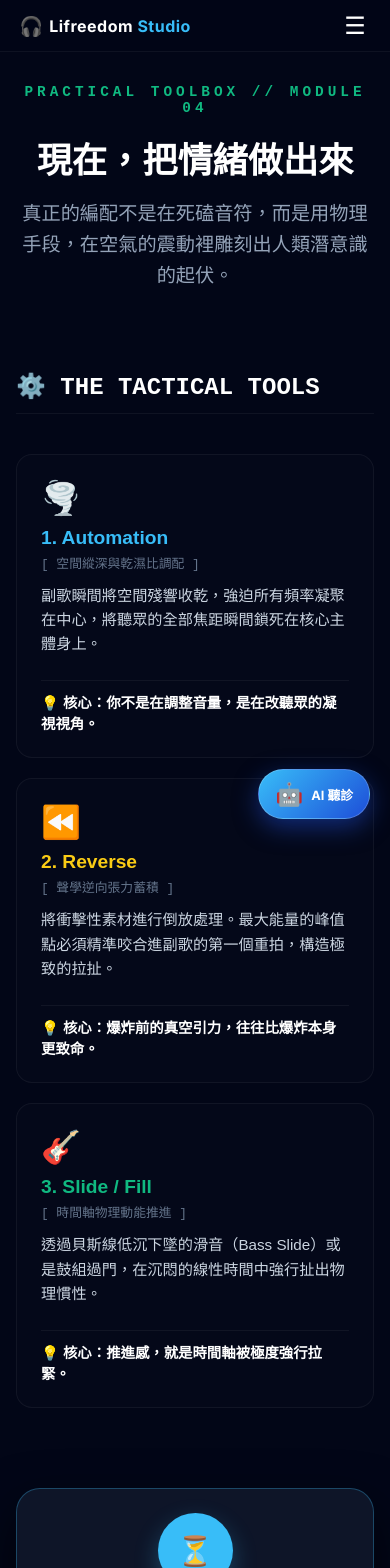
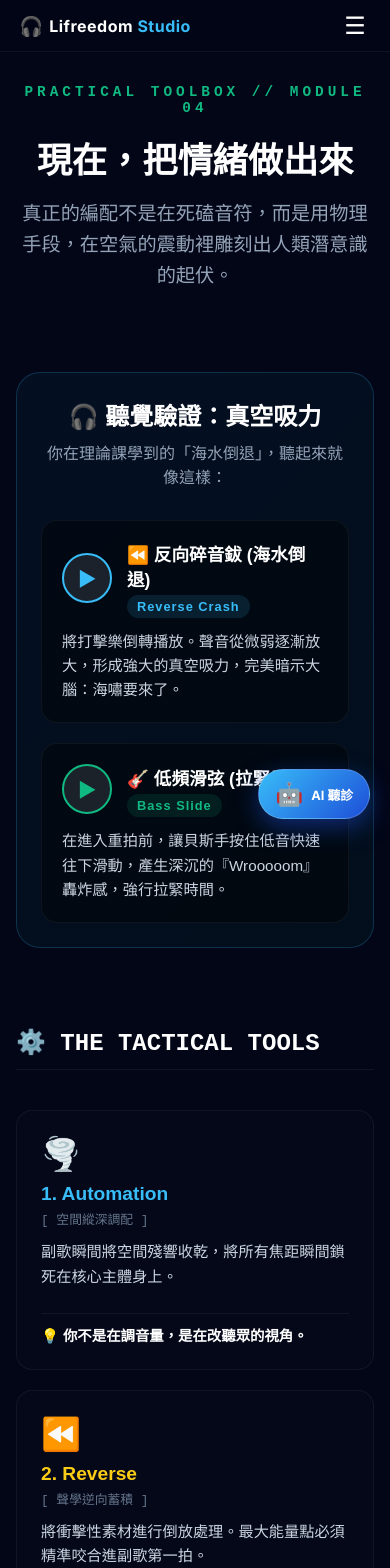
Before and after one commit to lifreedomstudio/lifreedom-studio, a Next.js app: page /courses/arrangement/dynamics-lab in a window 390 px wide. Shown: the top 1568 px of the page. Built offline with nearby package versions, Linux system fonts and the light colour scheme.

Commit message:
Fix all mobile layouts and font sizes

```diff
--- a/src/app/courses/arrangement/dynamics-lab/page.tsx
+++ b/src/app/courses/arrangement/dynamics-lab/page.tsx
@@ -1,26 +1,76 @@
 "use client";
 import React, { useState, useEffect, useRef } from 'react';
 import { useRouter } from 'next/navigation';
+
+// --- 🎧 互動音效卡片 ---
+const TransitionCard = ({ title, subtitle, desc, audioSrc, color, icon }: { title: string, subtitle: string, desc: string, audioSrc: string, color: string, icon: string }) => {
+    const [isPlaying, setIsPlaying] = useState(false);
+    const audioRef = useRef<HTMLAudioElement>(null);
+
+    const togglePlay = () => {
+        if (audioRef.current) {
+            if (isPlaying) {
+                audioRef.current.pause();
+                audioRef.current.currentTime = 0;
+                setIsPlaying(false);
+            } else {
+                audioRef.current.play()
+                    .then(() => setIsPlaying(true))
+                    .catch(e => console.warn("音檔需使用者互動才可播放", e));
+            }
+        }
+    };
+
+    return (
+        <div style={{
+            background: 'rgba(0, 0, 0, 0.4)', border: `1px solid ${isPlaying ? color : 'rgba(255,255,255,0.05)'}`,
+            borderRadius: '16px', padding: '20px', display: 'flex', flexDirection: 'column', gap: '15px',
+            boxShadow: isPlaying ? `0 0 20px ${color}40` : 'none', transition: 'all 0.3s ease', textAlign: 'left'
+        }}>
+            <div style={{ display: 'flex', alignItems: 'center', gap: '15px' }}>
+                <button
+                    onClick={togglePlay}
+                    style={{
+                        width: '50px', height: '50px', borderRadius: '50%', background: isPlaying ? color : 'rgba(255,255,255,0.1)',
+                        color: isPlaying ? '#020617' : color, border: `2px solid ${color}`, fontSize: '1.2rem',
+                        cursor: 'pointer', display: 'flex', justifyContent: 'center', alignItems: 'center', transition: 'all 0.2s', flexShrink: 0
+                    }}
+                >
+                    {isPlaying ? '⏸' : '▶'}
+                </button>
+                <div>
+                    <h4 style={{ color: '#fff', fontSize: '1.1rem', margin: '0 0 6px 0', fontWeight: 'bold' }}>
+                        {icon} {title}
+                    </h4>
+                    <span style={{ color: color, fontSize: '0.8rem', fontWeight: 'bold', background: `${color}20`, padding: '4px 10px', borderRadius: '12px', letterSpacing: '1px' }}>
+                        {subtitle}
+                    </span>
+                </div>
+            </div>
+            <p style={{ color: '#cbd5e1', fontSize: '0.95rem', lineHeight: '1.6', margin: 0 }}>
+                {desc}
+            </p>
+            <audio ref={audioRef} src={audioSrc} onEnded={() => setIsPlaying(false)} />
+        </div>
+    );
+};
 
 // --- 🎛️ 核心組件：Before ➔ After 即時參數矩陣控制台 ---
 const UltimateDemoPlayer = ({ isMobile }: { isMobile: boolean }) => {
     const [isPlaying, setIsPlaying] = useState(false);
     const [isLoading, setIsLoading] = useState(true);
 
-    // 系統層參數矩陣狀態
     const [automationMode, setAutomationMode] = useState<'Dry' | 'Wide'>('Dry');
     const [tensionMode, setTensionMode] = useState<'Flat' | 'Rising'>('Flat');
     const [fillMode, setFillMode] = useState<'NoFill' | 'WithFill'>('NoFill');
 
     const audioRef = useRef<HTMLAudioElement | null>(null);
 
-    // ⚙️ 參數連動引擎：即時變更聲學感知狀態，拒絕 Reload 音檔
     useEffect(() => {
         const audio = audioRef.current;
         if (!audio) return;
 
-        let targetVolume = 0.7; // 基準衰減值 (Calm UI Layer)
-
+        let targetVolume = 0.7;
         if (automationMode === 'Wide') targetVolume += 0.15;
         if (tensionMode === 'Rising') targetVolume += 0.05;
         if (fillMode === 'WithFill') targetVolume += 0.1;
@@ -28,14 +78,11 @@ const UltimateDemoPlayer = ({ isMobile }: { isMobile: boolean }) => {
         audio.volume = Math.min(targetVolume, 1.0);
     }, [automationMode, tensionMode, fillMode]);
 
-    // 初始化與終極記憶體資源清理機制
     useEffect(() => {
         if (audioRef.current && !audioRef.current.src) {
             audioRef.current.src = "/audio/dynamics-matrix-demo.mp3";
             audioRef.current.load();
         }
-
-        // 💡 工程優化 3：最乾淨的資源釋放，避免音訊掛載殘留與爆音風險
         return () => {
             if (audioRef.current) {
                 audioRef.current.pause();
@@ -47,16 +94,14 @@ const UltimateDemoPlayer = ({ isMobile }: { isMobile: boolean }) => {
 
     const togglePlay = () => {
         if (!audioRef.current || isLoading) return;
-
         if (isPlaying) {
             audioRef.current.pause();
             setIsPlaying(false);
         } else {
-            // 💡 工程優化 1：加入 Promise Catch 機制，徹底封殺行動裝置 Autoplay 失敗造成的假狀態風險
             audioRef.current.play()
                 .then(() => setIsPlaying(true))
                 .catch((err) => {
-                    console.warn("音訊播放被瀏覽器安全原則攔截:", err);
+                    console.warn("音訊播放被攔截:", err);
                     setIsPlaying(false);
                 });
         }
@@ -65,7 +110,6 @@ const UltimateDemoPlayer = ({ isMobile }: { isMobile: boolean }) => {
     return (
         <div style={{ background: 'rgba(15, 23, 42, 0.95)', border: '1px solid rgba(56, 189, 248, 0.3)', padding: isMobile ? '1.5rem' : '2.5rem', borderRadius: '24px', boxShadow: '0 20px 50px rgba(0,0,0,0.6)' }}>
 
-            {/* 播放器核心 UI 層 (冷靜工具風格) */}
             <div style={{ display: 'flex', flexDirection: isMobile ? 'column' : 'row', alignItems: 'center', gap: '2rem', marginBottom: '2rem' }}>
                 <button
                     onClick={togglePlay}
@@ -80,17 +124,13 @@ const UltimateDemoPlayer = ({ isMobile }: { isMobile: boolean }) => {
                 </button>
                 <div style={{ textAlign: 'left', flex: 1 }}>
                     <h4 style={{ margin: '0 0 8px 0', color: '#fff', fontSize: '1.1rem', letterSpacing: '2px', fontFamily: 'monospace' }}>DYNAMICS MATRIX SYSTEM v1</h4>
-                    {/* 解釋層：情緒與洞察 */}
                     <p style={{ margin: 0, color: '#94a3b8', fontSize: '0.95rem', lineHeight: '1.6' }}>
                         這是聲音現實的操控台。當參數更動的瞬間，你不是在調整冷冰冰的數據，是在重塑聽眾內心最深處的情緒軌跡。
                     </p>
                 </div>
             </div>
 
-            {/* DAW 系統層控制矩陣 (極簡、等寬、冷靜) */}
             <div style={{ display: 'flex', flexDirection: 'column', gap: '1.2rem', background: '#020617', padding: '1.5rem', borderRadius: '16px', border: '1px solid #1e293b' }}>
-
-                {/* 1. SPACE */}
                 <div style={{ display: 'flex', flexDirection: isMobile ? 'column' : 'row', justifyContent: 'space-between', alignItems: isMobile ? 'flex-start' : 'center', gap: '10px' }}>
                     <span style={{ fontSize: '0.9rem', fontWeight: 'bold', color: '#38bdf8', fontFamily: 'monospace', letterSpacing: '1px' }}>[01] SPACE (空間自動化)</span>
                     <div style={{ display: 'flex', background: '#0f172a', padding: '4px', borderRadius: '8px', border: '1px solid #334155', width: isMobile ? '100%' : 'auto' }}>
@@ -103,7 +143,6 @@ const UltimateDemoPlayer = ({ isMobile }: { isMobile: boolean }) => {
                     </div>
                 </div>
 
-                {/* 2. TENSION */}
                 <div style={{ display: 'flex', flexDirection: isMobile ? 'column' : 'row', justifyContent: 'space-between', alignItems: isMobile ? 'flex-start' : 'center', gap: '10px' }}>
                     <span style={{ fontSize: '0.9rem', fontWeight: 'bold', color: '#facc15', fontFamily: 'monospace', letterSpacing: '1px' }}>[02] TENSION (張力斜率)</span>
                     <div style={{ display: 'flex', background: '#0f172a', padding: '4px', borderRadius: '8px', border: '1px solid #334155', width: isMobile ? '100%' : 'auto' }}>
@@ -116,7 +155,6 @@ const UltimateDemoPlayer = ({ isMobile }: { isMobile: boolean }) => {
                     </div>
                 </div>
 
-                {/* 3. IMPACT */}
                 <div style={{ display: 'flex', flexDirection: isMobile ? 'column' : 'row', justifyContent: 'space-between', alignItems: isMobile ? 'flex-start' : 'center', gap: '10px' }}>
                     <span style={{ fontSize: '0.9rem', fontWeight: 'bold', color: '#10b981', fontFamily: 'monospace', letterSpacing: '1px' }}>[03] IMPACT (衝突引爆)</span>
                     <div style={{ display: 'flex', background: '#0f172a', padding: '4px', borderRadius: '8px', border: '1px solid #334155', width: isMobile ? '100%' : 'auto' }}>
@@ -135,20 +173,16 @@ const UltimateDemoPlayer = ({ isMobile }: { isMobile: boolean }) => {
     );
 };
 
-// --- 主頁面元件 ---
 export default function DynamicsLabPage() {
     const router = useRouter();
     const [isMobile, setIsMobile] = useState(false);
     const [openTrap, setOpenTrap] = useState<string | null>(null);
 
-    // 💡 工程優化 2：防抖型 Resize 監聽器，消除手機旋轉或視窗拉伸時的連續渲染阻滯
     useEffect(() => {
         let timeoutId: NodeJS.Timeout;
         const checkMobileWithDebounce = () => {
             clearTimeout(timeoutId);
-            timeoutId = setTimeout(() => {
-                setIsMobile(window.innerWidth < 768);
-            }, 150);
+            timeoutId = setTimeout(() => setIsMobile(window.innerWidth < 768), 150);
         };
         setIsMobile(window.innerWidth < 768);
         window.addEventListener('resize', checkMobileWithDebounce);
@@ -163,7 +197,6 @@ export default function DynamicsLabPage() {
 
             <div style={{ maxWidth: '850px', margin: '0 auto', width: '100%', display: 'flex', flexDirection: 'column', gap: '5rem' }}>
 
-                {/* UI 層：冷靜工具感 */}
                 <header style={{ textAlign: 'center' }}>
                     <div style={{ color: '#10b981', fontSize: '0.9rem', fontWeight: 'bold', letterSpacing: '4px', marginBottom: '1rem', fontFamily: 'monospace' }}>
                         PRACTICAL TOOLBOX // MODULE 04
@@ -171,114 +204,129 @@ export default function DynamicsLabPage() {
                     <h1 style={{ fontSize: isMobile ? '2.2rem' : '3.5rem', fontWeight: '900', margin: '0 0 1rem 0', color: '#fff' }}>
                         現在，把情緒做出來
                     </h1>
-                    {/* 解釋層：深刻情緒洞察 */}
                     <p style={{ color: '#94a3b8', fontSize: '1.2rem', margin: 0, lineHeight: '1.6' }}>
                         真正的編配不是在死磕音符，而是用物理手段，在空氣的震動裡雕刻出人類潛意識的起伏。
                     </p>
                 </header>
 
-                {/* 三大工具區 */}
+                {/* 💡 修正：把聽覺驗證移到 Lab 頁面，作為實戰的第一步！ */}
+                <section style={{ background: 'linear-gradient(135deg, rgba(56, 189, 248, 0.05), rgba(16, 185, 129, 0.05))', padding: isMobile ? '1.5rem' : '2.5rem', borderRadius: '24px', border: '1px solid rgba(56, 189, 248, 0.2)' }}>
+                    <div style={{ textAlign: 'center', marginBottom: '2rem' }}>
+                        <h2 style={{ fontSize: '1.5rem', fontWeight: '900', color: '#fff', margin: '0 0 8px 0' }}>🎧 聽覺驗證：真空吸力</h2>
+                        <p style={{ color: '#94a3b8', fontSize: '1rem', margin: 0 }}>你在理論課學到的「海水倒退」，聽起來就像這樣：</p>
+                    </div>
+                    <div style={{ display: 'grid', gridTemplateColumns: isMobile ? '1fr' : '1fr 1fr', gap: '20px' }}>
+                        <TransitionCard
+                            title="反向碎音鈸 (海水倒退)"
+                            subtitle="Reverse Crash"
+                            desc="將打擊樂倒轉播放。聲音從微弱逐漸放大，形成強大的真空吸力，完美暗示大腦：海嘯要來了。"
+                            audioSrc="/audio/reverse-crash.mp3"
+                            color="#38bdf8"
+                            icon="⏪"
+                        />
+                        <TransitionCard
+                            title="低頻滑弦 (拉緊弓弦)"
+                            subtitle="Bass Slide"
+                            desc="在進入重拍前，讓貝斯手按住低音快速往下滑動，產生深沉的『Wrooooom』轟炸感，強行拉緊時間。"
+                            audioSrc="/audio/bass-slide.mp3"
+                            color="#10b981"
+                            icon="🎸"
+                        />
+                    </div>
+                </section>
+
                 <section style={{ display: 'flex', flexDirection: 'column', gap: '2.5rem' }}>
                     <h2 style={{ fontSize: '1.5rem', fontWeight: '900', color: '#fff', fontFamily: 'monospace', borderBottom: '1px solid rgba(255,255,255,0.05)', paddingBottom: '12px' }}>
                         ⚙️ THE TACTICAL TOOLS
                     </h2>
 
                     <div style={{ display: 'grid', gridTemplateColumns: isMobile ? '1fr' : '1fr 1fr 1fr', gap: '20px' }}>
-                        {/* Tool 1 */}
                         <div style={{ background: 'rgba(255,255,255,0.01)', border: '1px solid rgba(255,255,255,0.05)', padding: '1.5rem', borderRadius: '16px', display: 'flex', flexDirection: 'column', justifyContent: 'space-between' }}>
                             <div>
                                 <div style={{ fontSize: '2rem', marginBottom: '10px' }}>🌪️</div>
                                 <h3 style={{ color: '#38bdf8', fontSize: '1.2rem', fontWeight: 'bold', margin: '0 0 4px 0' }}>1. Automation</h3>
-                                <span style={{ fontSize: '0.8rem', color: '#64748b', display: 'block', marginBottom: '12px', fontFamily: 'monospace' }}>[ 空間縱深與乾濕比調配 ]</span>
-                                <p style={{ color: '#cbd5e1', fontSize: '0.95rem', lineHeight: '1.6', margin: 0 }}>副歌瞬間將空間殘響收乾，強迫所有頻率凝聚在中心，將聽眾的全部焦距瞬間鎖死在核心主體身上。</p>
+                                <span style={{ fontSize: '0.8rem', color: '#64748b', display: 'block', marginBottom: '12px', fontFamily: 'monospace' }}>[ 空間縱深調配 ]</span>
+                                <p style={{ color: '#cbd5e1', fontSize: '0.95rem', lineHeight: '1.6', margin: 0 }}>副歌瞬間將空間殘響收乾，將所有焦距瞬間鎖死在核心主體身上。</p>
                             </div>
-                            <span style={{ color: '#fff', fontSize: '0.9rem', fontWeight: 'bold', marginTop: '1.5rem', borderTop: '1px solid rgba(255,255,255,0.05)', paddingTop: '10px', display: 'block' }}>💡 核心：你不是在調整音量，是在改聽眾的凝視視角。</span>
+                            <span style={{ color: '#fff', fontSize: '0.9rem', fontWeight: 'bold', marginTop: '1.5rem', borderTop: '1px solid rgba(255,255,255,0.05)', paddingTop: '10px', display: 'block' }}>💡 你不是在調音量，是在改聽眾的視角。</span>
                         </div>
 
-                        {/* Tool 2 */}
                         <div style={{ background: 'rgba(255,255,255,0.01)', border: '1px solid rgba(255,255,255,0.05)', padding: '1.5rem', borderRadius: '16px', display: 'flex', flexDirection: 'column', justifyContent: 'space-between' }}>
                             <div>
                                 <div style={{ fontSize: '2rem', marginBottom: '10px' }}>⏪</div>
                                 <h3 style={{ color: '#facc15', fontSize: '1.2rem', fontWeight: 'bold', margin: '0 0 4px 0' }}>2. Reverse</h3>
-                                <span style={{ fontSize: '0.8rem', color: '#64748b', display: 'block', marginBottom: '12px', fontFamily: 'monospace' }}>[ 聲學逆向張力蓄積 ]</span>
-                                <p style={{ color: '#cbd5e1', fontSize: '0.95rem', lineHeight: '1.6', margin: 0 }}>將衝擊性素材進行倒放處理。最大能量的峰值點必須精準咬合進副歌的第一個重拍，構造極致的拉扯。</p>
+                                <span style={{ fontSize: '0.8rem', color: '#64748b', display: 'block', marginBottom: '12px', fontFamily: 'monospace' }}>[ 聲學逆向蓄積 ]</span>
+                                <p style={{ color: '#cbd5e1', fontSize: '0.95rem', lineHeight: '1.6', margin: 0 }}>將衝擊性素材進行倒放處理。最大能量點必須精準咬合進副歌第一拍。</p>
                             </div>
-                            <span style={{ color: '#fff', fontSize: '0.9rem', fontWeight: 'bold', marginTop: '1.5rem', borderTop: '1px solid rgba(255,255,255,0.05)', paddingTop: '10px', display: 'block' }}>💡 核心：爆炸前的真空引力，往往比爆炸本身更致命。</span>
+                            <span style={{ color: '#fff', fontSize: '0.9rem', fontWeight: 'bold', marginTop: '1.5rem', borderTop: '1px solid rgba(255,255,255,0.05)', paddingTop: '10px', display: 'block' }}>💡 爆炸前的真空，比爆炸本身更致命。</span>
                         </div>
 
-                        {/* Tool 3 */}
                         <div style={{ background: 'rgba(255,255,255,0.01)', border: '1px solid rgba(255,255,255,0.05)', padding: '1.5rem', borderRadius: '16px', display: 'flex', flexDirection: 'column', justifyContent: 'space-between' }}>
                             <div>
                                 <div style={{ fontSize: '2rem', marginBottom: '10px' }}>🎸</div>
                                 <h3 style={{ color: '#10b981', fontSize: '1.2rem', fontWeight: 'bold', margin: '0 0 4px 0' }}>3. Slide / Fill</h3>
-                                <span style={{ fontSize: '0.8rem', color: '#64748b', display: 'block', marginBottom: '12px', fontFamily: 'monospace' }}>[ 時間軸物理動能推進 ]</span>
-                                <p style={{ color: '#cbd5e1', fontSize: '0.95rem', lineHeight: '1.6', margin: 0 }}>透過貝斯線低沉下墜的滑音（Bass Slide）或是鼓組過門，在沉悶的線性時間中強行扯出物理慣性。</p>
+                                <span style={{ fontSize: '0.8rem', color: '#64748b', display: 'block', marginBottom: '12px', fontFamily: 'monospace' }}>[ 物理動能推進 ]</span>
+                                <p style={{ color: '#cbd5e1', fontSize: '0.95rem', lineHeight: '1.6', margin: 0 }}>透過貝斯滑音或是鼓組過門，在沉悶的線性時間中強行扯出物理慣性。</p>
                             </div>
-                            <span style={{ color: '#fff', fontSize: '0.9rem', fontWeight: 'bold', marginTop: '1.5rem', borderTop: '1px solid rgba(255,255,255,0.05)', paddingTop: '10px', display: 'block' }}>💡 核心：推進感，就是時間軸被極度強行拉緊。</span>
+                            <span style={{ color: '#fff', fontSize: '0.9rem', fontWeight: 'bold', marginTop: '1.5rem', borderTop: '1px solid rgba(255,255,255,0.05)', paddingTop: '10px', display: 'block' }}>💡 推進感，就是時間軸被強行拉緊。</span>
                         </div>
                     </div>
                 </section>
 
-                {/* 實戰控制台 */}
                 <section>
                     <UltimateDemoPlayer isMobile={isMobile} />
                 </section>
 
-                {/* 💡 關鍵優化 2：地雷區重構（短 ➔ 中 ➔ 長 秘密黑盒的敘事節奏） */}
                 <section style={{ borderTop: '1px solid rgba(255,255,255,0.05)', paddingTop: '3rem' }}>
                     <h2 style={{ fontSize: '1.5rem', fontWeight: '900', color: '#fff', marginBottom: '2rem', textAlign: 'center', fontFamily: 'monospace' }}>
                         ⚠️ CRITICAL REFRACTURING // 錯誤心智模型解剖
                     </h2>
 
                     <div style={{ display: 'flex', flexDirection: 'column', gap: '1rem' }}>
-
-                        {/* 1. 短（點破觀念） */}
                         <div style={{ background: 'rgba(239, 68, 68, 0.01)', borderRadius: '12px', border: openTrap === 't1' ? '1px solid #ef4444' : '1px solid rgba(255,255,255,0.05)', overflow: 'hidden', transition: 'all 0.2s' }}>
                             <div onClick={() => setOpenTrap(openTrap === 't1' ? null : 't1')} style={{ padding: '1.2rem', display: 'flex', justifyContent: 'space-between', alignItems: 'center', cursor: 'pointer' }}>
                                 <div>
                                     <span style={{ fontWeight: 'bold', color: '#fca5a5', fontSize: '1.05rem', display: 'block', marginBottom: '4px' }}>❌ 迷思：大聲 = 衝擊力 (Loud = Impact)</span>
-                                    <span style={{ color: '#10b981', fontWeight: 'bold', fontSize: '0.95rem' }}>👉 事實：衝擊力 = 空間對比坍塌 (Contrast Collapse)</span>
+                                    <span style={{ color: '#10b981', fontWeight: 'bold', fontSize: '0.95rem' }}>👉 事實：衝擊力 = 空間對比坍塌</span>
                                 </div>
                                 <span style={{ color: '#ef4444', fontSize: '1.3rem' }}>{openTrap === 't1' ? '−' : '+'}</span>
                             </div>
                             {openTrap === 't1' && (
                                 <div style={{ padding: '0 1.2rem 1.2rem 1.2rem', color: '#cbd5e1', fontSize: '0.95rem', lineHeight: '1.7', borderTop: '1px solid rgba(239,68,68,0.1)', paddingTop: '1rem' }}>
-                                    不要再盲目去推高副歌音量，那只會換來廉價的疲勞。動態是「比較」出來的，試著把主歌做得更低、更安靜，副歌撞進來那一瞬間的對比坍塌，才是爆炸感的源頭。
+                                    不要再盲目推高副歌音量，那只會換來廉價的疲勞。試著把主歌做得更低，副歌撞進來那一瞬間的對比坍塌，才是爆炸感的源頭。
                                 </div>
                             )}
                         </div>
 
-                        {/* 2. 中（操作打臉） */}
                         <div style={{ background: 'rgba(239, 68, 68, 0.01)', borderRadius: '12px', border: openTrap === 't2' ? '1px solid #ef4444' : '1px solid rgba(255,255,255,0.05)', overflow: 'hidden', transition: 'all 0.2s' }}>
                             <div onClick={() => setOpenTrap(openTrap === 't2' ? null : 't2')} style={{ padding: '1.2rem', display: 'flex', justifyContent: 'space-between', alignItems: 'center', cursor: 'pointer' }}>
                                 <div>
-                                    <span style={{ fontWeight: 'bold', color: '#fca5a5', fontSize: '1.05rem', display: 'block', marginBottom: '4px' }}>❌ 迷思：過門必須瘋狂塞滿鼓點 (Filling Gaps)</span>
-                                    <span style={{ color: '#10b981', fontWeight: 'bold', fontSize: '0.95rem' }}>👉 事實：留白才是扣下板機的瞬間 (Silence is the trigger)</span>
+                                    <span style={{ fontWeight: 'bold', color: '#fca5a5', fontSize: '1.05rem', display: 'block', marginBottom: '4px' }}>❌ 迷思：瘋狂塞滿鼓點 (Filling Gaps)</span>
+                                    <span style={{ color: '#10b981', fontWeight: 'bold', fontSize: '0.95rem' }}>👉 事實：留白才是扣下板機的瞬間</span>
                                 </div>
                                 <span style={{ color: '#ef4444', fontSize: '1.3rem' }}>{openTrap === 't2' ? '−' : '+'}</span>
                             </div>
                             {openTrap === 't2' && (
                                 <div style={{ padding: '0 1.2rem 1.2rem 1.2rem', color: '#cbd5e1', fontSize: '0.95rem', lineHeight: '1.7', borderTop: '1px solid rgba(239,68,68,0.1)', paddingTop: '1rem' }}>
-                                    很多新手在導歌結尾拼命填滿所有音符，生怕露出一點空隙。你在愚蠢地填空，但大師在精準地留白。砸下副歌重音前的 0.3 秒「真空斷片（Silence Gap）」，會強迫聽眾大腦瞬間屏息，那才是決定爆發力死活的致命開關。
+                                    你在愚蠢地填空，但大師在精準地留白。砸下重音前的 0.3 秒「斷片（Silence Gap）」，會強迫聽眾大腦瞬間屏息，那才是決定爆發力死活的致命開關。
                                 </div>
                             )}
                         </div>
 
-                        {/* 3. 長（大師黑盒秘密） */}
                         <div style={{ background: 'rgba(239, 68, 68, 0.01)', borderRadius: '12px', border: openTrap === 't3' ? '1px solid #ef4444' : '1px solid rgba(255,255,255,0.05)', overflow: 'hidden', transition: 'all 0.2s' }}>
                             <div onClick={() => setOpenTrap(openTrap === 't3' ? null : 't3')} style={{ padding: '1.2rem', display: 'flex', justifyContent: 'space-between', alignItems: 'center', cursor: 'pointer' }}>
                                 <div>
-                                    <span style={{ fontWeight: 'bold', color: '#fca5a5', fontSize: '1.05rem', display: 'block', marginBottom: '4px' }}>❌ 迷思：畫死板剛硬的直角推子 (Drawing Lines)</span>
-                                    <span style={{ color: '#10b981', fontWeight: 'bold', fontSize: '0.95rem' }}>👉 事實：大腦接收的是平滑的呼吸 (Listening to Curves)</span>
+                                    <span style={{ fontWeight: 'bold', color: '#fca5a5', fontSize: '1.05rem', display: 'block', marginBottom: '4px' }}>❌ 迷思：畫死板的直角線 (Drawing Lines)</span>
+                                    <span style={{ color: '#10b981', fontWeight: 'bold', fontSize: '0.95rem' }}>👉 事實：大腦接收的是平滑的呼吸</span>
                                 </div>
                                 <span style={{ color: '#ef4444', fontSize: '1.3rem' }}>{openTrap === 't3' ? '−' : '+'}</span>
                             </div>
                             {openTrap === 't3' && (
                                 <div style={{ padding: '0 1.2rem 1.2rem 1.2rem', color: '#cbd5e1', fontSize: '0.95rem', lineHeight: '1.7', borderTop: '1px solid rgba(239,68,68,0.1)', paddingTop: '1rem', whiteSpace: 'pre-line' }}>
-                                    在軟體裡畫自動化控制（Automation）如果都用直角推上去，會帶來極其粗糙的工業機械感。你自以為在畫線，但聽眾敏銳的耳朵在聽曲線的起伏。必須用貝茲曲線做平滑過渡。
+                                    在軟體裡畫自動化（Automation）如果都用直角推上去，會帶來極其粗糙的工業機械感。你以為在畫線，但聽眾敏銳的耳朵在聽曲線的起伏。
                                     {"\n\n"}
-                                    <strong>🔥 製作人不會公開的黑盒秘密 (The Secret Fader)：</strong>
-                                    在業界混音中，許多資深混音師會在歌曲進副歌的那一瞬間，偷偷利用線性的 Automation 把「總輸出母帶推桿（Master Fader）」平滑地往上推高 0.5dB 到 1dB。這個幅度微弱到聽眾根本無法察覺是音量變大，但他們的大腦接收到物理能量的擴張，會主動釋放多巴胺，告訴自己：「這段的情緒簡直太激昂、太神了！」這就是透過錯覺操控潛意識的聲學魔法。
+                                    <strong>🔥 製作人的黑盒秘密：</strong>
+                                    在業界混音中，許多資深混音師會在進副歌的那一瞬間，偷偷用 Automation 把「總輸出（Master Fader）」平滑拉高 0.5dB。這個幅度微弱到無法察覺，但大腦接收到物理能量的擴張，會主動告訴自己：「這段的情緒簡直太神了！」這就是透過錯覺操控潛意識的魔法。
                                 </div>
                             )}
                         </div>
@@ -286,7 +334,6 @@ export default function DynamicsLabPage() {
                     </div>
                 </section>
 
-                {/* 💡 關鍵優化 1：注入最高認知爆破感的終極 CTA */}
                 <footer style={{ textAlign: 'center', paddingBottom: '3rem', borderTop: '1px solid rgba(255,255,255,0.05)', paddingTop: '4rem' }}>
                     <div style={{ color: '#22c55e', fontSize: '0.9rem', fontWeight: 'bold', letterSpacing: '3px', marginBottom: '1rem', fontFamily: 'monospace' }}>
                         ARRANGEMENT MODULE COMPLETE // LEVEL PASSED
```
Also changed, not shown: src/app/courses/arrangement/dynamics-theory/page.tsx (+45 -85 lines).
